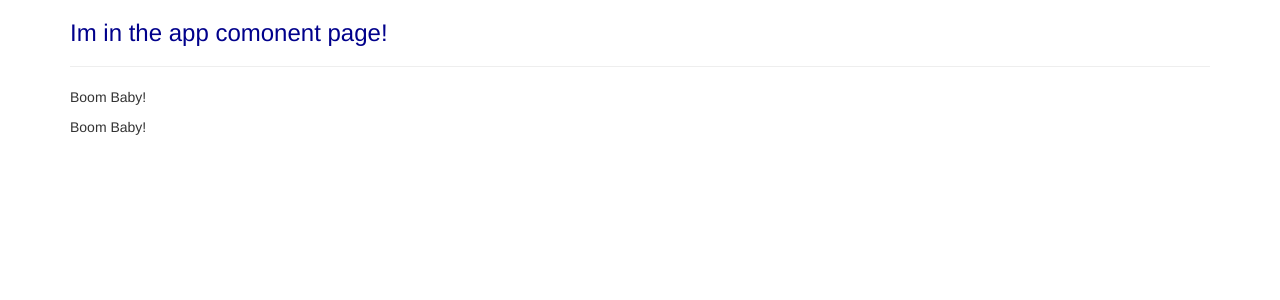
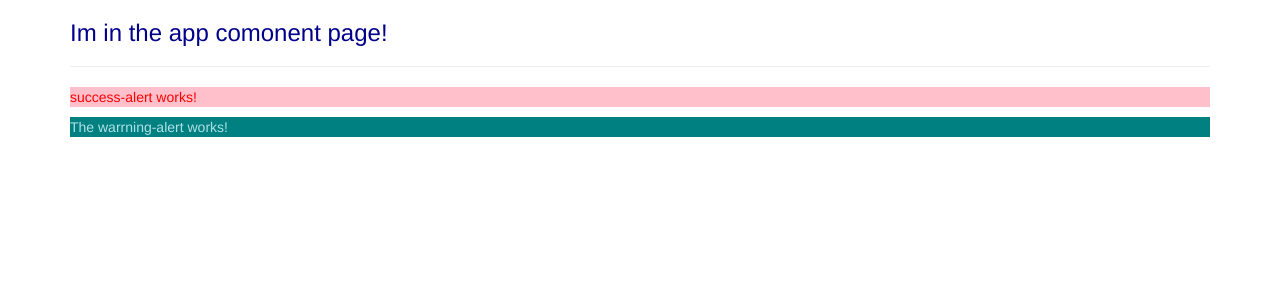
Before and after one commit to heshamzm/Learning-Angular, an Angular app: page / in a window 1280 px wide. Shown: the top 300 px of the page. Built offline with nearby package versions, Linux system fonts and the light colour scheme.

Commit message:
created 2 component

```diff
--- a/src/app/app.component.html
+++ b/src/app/app.component.html
@@ -3,7 +3,8 @@
         <div class="col-xs-12">
             <h3>Im in the app comonent page!</h3>
             <hr>
-            <app-servers></app-servers>
+            <app-success-alert></app-success-alert>
+            <app-warrning-alert></app-warrning-alert>
         </div>
     </div>
 </div>
--- a/src/app/app.module.ts
+++ b/src/app/app.module.ts
@@ -4,12 +4,16 @@ import {FormsModule} from '@angular/forms'
 import { AppComponent } from './app.component';
 import { ServerComponent } from './server/server.component';
 import { ServersComponent } from './servers/servers.component';
+import { WarrningAlertComponent } from './warrning-alert/warrning-alert.component';
+import { SuccessAlertComponent } from './success-alert/success-alert.component';
 
 @NgModule({
   declarations: [
     AppComponent,
     ServerComponent,
-    ServersComponent
+    ServersComponent,
+    WarrningAlertComponent,
+    SuccessAlertComponent
   ],
   imports: [
     BrowserModule,
--- /dev/null
+++ b/src/app/success-alert/success-alert.component.css
@@ -0,0 +1,4 @@
+p {
+    color: red;
+    background-color: pink;
+}
--- /dev/null
+++ b/src/app/success-alert/success-alert.component.html
@@ -0,0 +1 @@
+<p>success-alert works!</p>
--- /dev/null
+++ b/src/app/success-alert/success-alert.component.ts
@@ -0,0 +1,15 @@
+import { Component, OnInit } from '@angular/core';
+
+@Component({
+  selector: 'app-success-alert',
+  templateUrl: './success-alert.component.html',
+  styleUrls: ['./success-alert.component.css']
+})
+export class SuccessAlertComponent implements OnInit {
+
+  constructor() { }
+
+  ngOnInit(): void {
+  }
+
+}
--- /dev/null
+++ b/src/app/warrning-alert/warrning-alert.component.css
@@ -0,0 +1,4 @@
+p {
+    color: powderblue;
+    background: teal;
+}
--- /dev/null
+++ b/src/app/warrning-alert/warrning-alert.component.html
@@ -0,0 +1 @@
+<p>The warrning-alert works!</p>
--- /dev/null
+++ b/src/app/warrning-alert/warrning-alert.component.ts
@@ -0,0 +1,15 @@
+import { Component, OnInit } from '@angular/core';
+
+@Component({
+  selector: 'app-warrning-alert',
+  templateUrl: './warrning-alert.component.html',
+  styleUrls: ['./warrning-alert.component.css']
+})
+export class WarrningAlertComponent implements OnInit {
+
+  constructor() { }
+
+  ngOnInit(): void {
+  }
+
+}
```
Also changed, not shown: 2 other files (tests, documents, lock files or other folders).
